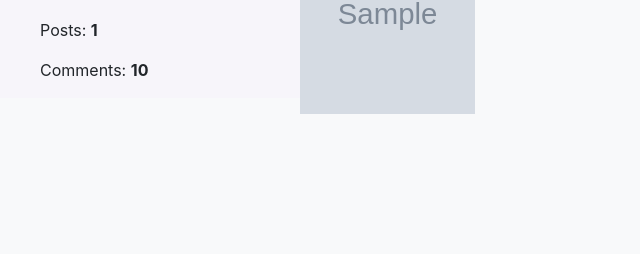
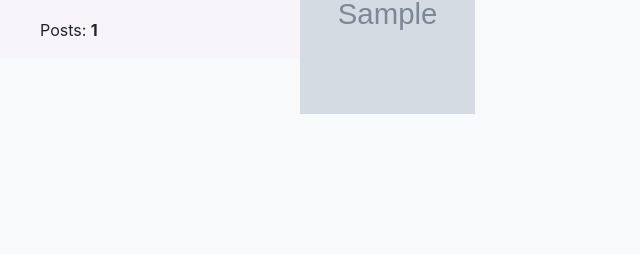
Before and after one commit to mochidaz/djangooru, a Django app: template templates/accounts/dashboard.html in a window 1280 px wide. Shown: the part 264-518 px from the top of the page, without its empty margins (0-640 px from the left). Run offline with Django 3.2, Linux system fonts and the light colour scheme; the template is opened without the code that fills it: values that come from a table or form of the project are taken from there, others are empty; tables that the repository leaves empty hold one stand-in row (values such as "Sample post"); grey boxes marked "Sample" are stand-in pictures; some libraries are stand-ins or nearby versions.

Commit message:
Cleaned several things

```diff
--- a/templates/main/sidebar2.html
+++ b/templates/main/sidebar2.html
@@ -7,7 +7,6 @@
 		<li class="u-stat no-list-style"><p>User ID: <b class="u-stat-item">{{ user.id }}</b></p></li>
 		<li class="u-stat no-list-style"><p>Join Date: <b class="u-stat-item">{{ user.date_joined }}</b></p></li>
 		<li class="u-stat no-list-style"><p>Posts: <b class="u-stat-item">{{ posts.count }}</b></p></li>
-                <li class="u-stat no-list-style"><p>Comments: <b class="u-stat-item">10</b></p></li>
             </ul>
         </div>
         <!-- End of Sidebar Content -->
--- a/templates/posts/post_detail.html
+++ b/templates/posts/post_detail.html
@@ -7,7 +7,7 @@
 {% endblock sidebar %}
 
 
-<!-- Post -->>
+<!-- Post -->
 {% load taggit_templatetags2_tags %}
 {% block content %}
 <p>Image is resized. <a href="{{ post.image.url }}">View original</a></p>
```
